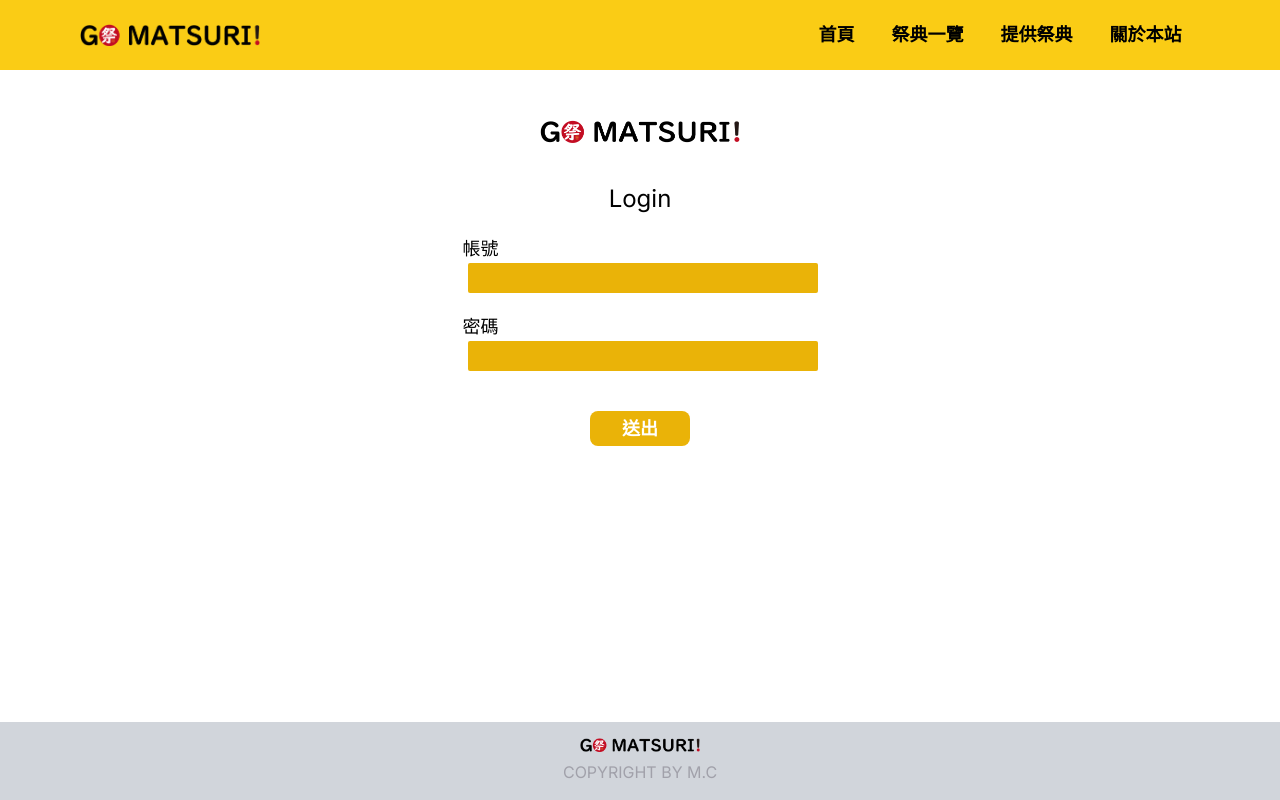
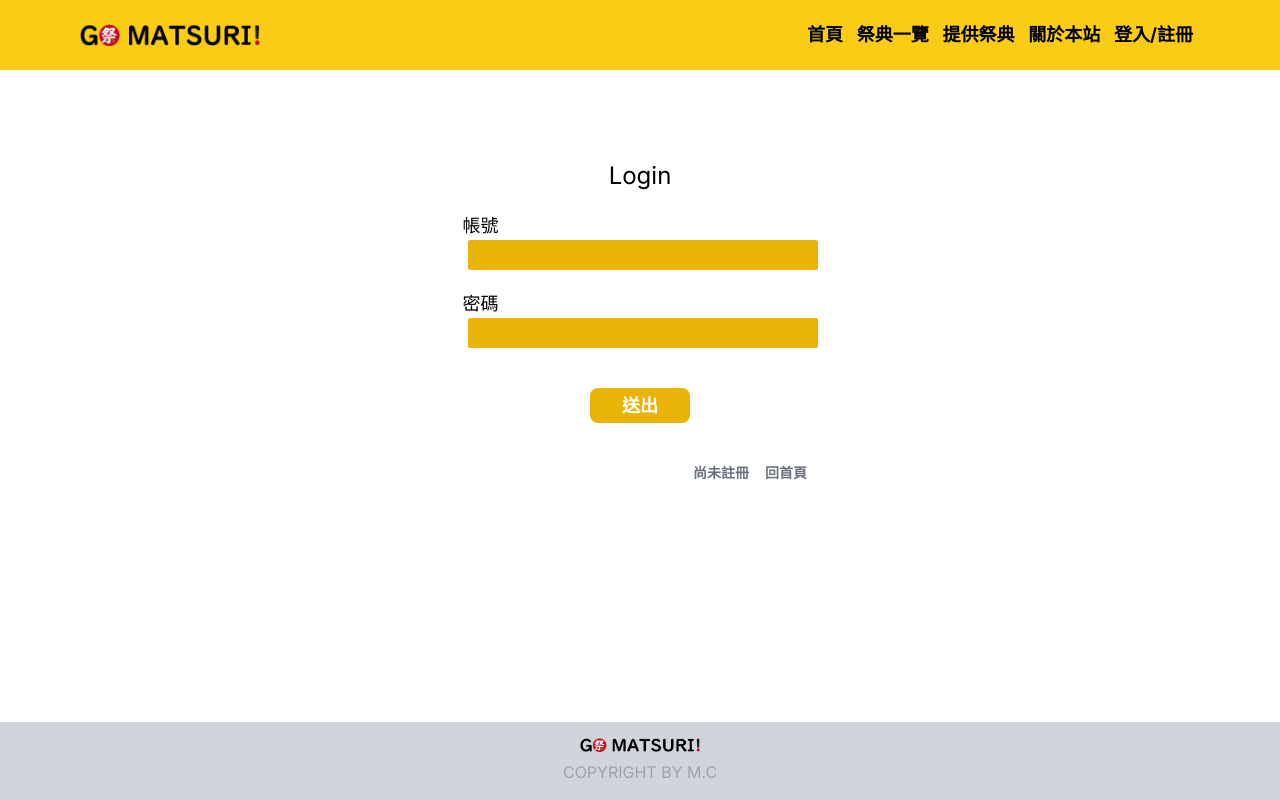
Before and after one commit to mikachou90/go-matsuri, a Next.js app: page /login in a window 1280 px wide. Built offline with nearby package versions, Linux system fonts and the light colour scheme.

Commit message:
adjust login and register page

```diff
--- a/app/events/[event_id]/page.jsx
+++ b/app/events/[event_id]/page.jsx
@@ -7,15 +7,6 @@ import Link from "next/link";
 
 const Event = ({ params }) => {
   const eventId = params.event_id;
-
-  const test = {
-    val: (param) => {
-      return "toto" + param;
-    },
-    other: "other stuff",
-  };
-
-  test.val();
 
   // get all data from firebase
   const [data, setData] = useState({});
--- a/app/login/page.jsx
+++ b/app/login/page.jsx
@@ -1,13 +1,12 @@
 import React from "react";
 import Image from "next/image";
+import Link from "next/link";
 
 const Login = () => {
   return (
     <div>
       <div className="mt-20 w-full flex flex-col items-center">
         <div className="w-[50%]  flex flex-col items-center py-10">
-          <Image src="/logo-large-03.png" width="200" height="20" alt="logo" />
-
           <form action="" className="flex flex-col items-center my-5">
             <h1 className="text-2xl text-font mt-5">Login</h1>
             <div className="mt-5 flex flex-col">
@@ -32,10 +31,19 @@ const Login = () => {
                 type="text"
               />
             </div>
+
             <button className="mt-10 bg-yellow-500 w-[100px] h-[35px] text-lg text-white font-bold rounded-lg">
               送出
             </button>
           </form>
+          <div className="mt-5 text-sm text-gray-500 font-bold flex w-[300px] justify-end sm:w-[350px]">
+            <Link className="mx-2" href="/register">
+              尚未註冊
+            </Link>
+            <Link className="mx-2" href="/">
+              回首頁
+            </Link>
+          </div>
         </div>
       </div>
     </div>
--- a/app/register/page.jsx
+++ b/app/register/page.jsx
@@ -1,13 +1,12 @@
 import React from "react";
 import Image from "next/image";
+import Link from "next/link";
 
 const Register = () => {
   return (
     <div>
       <div className="mt-20 w-full flex flex-col items-center">
         <div className="w-[50%]  flex flex-col items-center py-10">
-          <Image src="/logo-large-03.png" width="200" height="20" alt="logo" />
-
           <form
             action=""
             className="flex flex-col items-center my-5 p-5 w-[300px] sm:w-[500px] "
@@ -72,6 +71,9 @@ const Register = () => {
               送出
             </button>
           </form>
+          <div className="flex justify-end text-sm text-gray-500 font-bold sm:w-[350px]">
+            <Link href="/">回首頁</Link>
+          </div>
         </div>
       </div>
     </div>
--- a/components/Header.jsx
+++ b/components/Header.jsx
@@ -41,6 +41,9 @@ export default function Header() {
             <li className="hover:text-white">
               <Link href="/about">關於本站</Link>
             </li>
+            <li className="hover:text-white">
+              <Link href="/login">登入/註冊</Link>
+            </li>
           </ul>
 
           {/* mobile button */}
@@ -73,6 +76,9 @@ export default function Header() {
               <li className="text-2xl text-black mb-5 hover:text-white">
                 <Link href="/about">關於本站</Link>
               </li>
+              <li className="text-2xl text-black mb-5 hover:text-white">
+                <Link href="/login">登入/註冊</Link>
+              </li>
             </ul>
           </div>
         </div>
```
